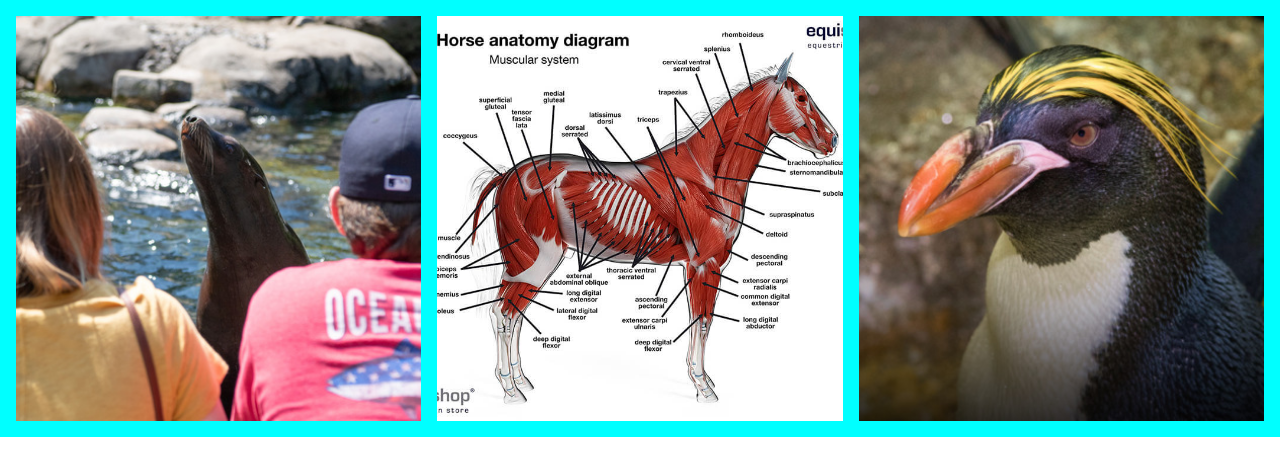
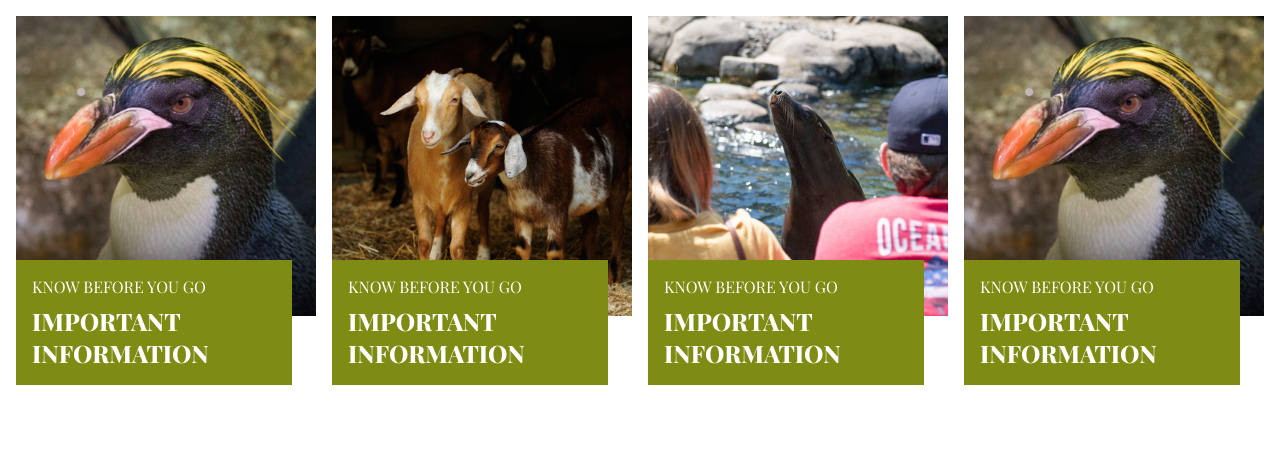
Before and after one commit to GeorgeEu/central_park_web, a plain HTML site: page index.html in a window 1280 px wide. Drawn offline with nearby package versions, Linux system fonts and the light colour scheme.

Commit message:
title container

```diff
--- a/index.html
+++ b/index.html
@@ -11,18 +11,39 @@
     <section class="row">
         <div class="cell">
             <div class="square-img">
-                <img class="square-img-container" src="./img/zoo1.jpeg" alt="#" />
+                <img class="square-img-container" src="./img/zoo4.jpeg" alt="#" />
+            </div>
+            <div class="cell-title">
+            	<p>Know Before You Go</p>
+                <h2>Important Information</h2>
             </div>
         </div>
         <div class="cell">
             <div class="square-img">
-                <img class="square-img-container" src="./img/horse.jpeg" alt="#" />
+                <img class="square-img-container" src="./img/zoo2.jpeg" alt="#" />
+            </div>
+            <div class="cell-title">
+            	<p>Know Before You Go</p>
+                <h2>Important Information</h2>
+            </div>
+        </div>
+        <div class="cell">
+            <div class="square-img">
+                <img class="square-img-container" src="./img/zoo1.jpeg" alt="#" />
+            </div>
+            <div class="cell-title">
+            	<p>Know Before You Go</p>
+                <h2>Important Information</h2>
             </div>
         </div>
         <div class="cell">
             <div class="square-img">
                 <img class="square-img-container" src="./img/zoo4.jpeg" alt="#" />
             </div>
+            <div class="cell-title">
+            	<p>Know Before You Go</p>
+                <h2>Important Information</h2>
+            </div>
         </div>
     </section>
 </body>
--- a/styles.css
+++ b/styles.css
@@ -1,11 +1,17 @@
+@import url('https://fonts.googleapis.com/css2?family=Playfair+Display:wght@400;600;800&display=swap');
+
 * {
     padding: 0;
     margin: 0;
+    font-family: 'Playfair Display', serif;
+}
+
+:root {
+    --green: #7E8C14;
 }
 
 .row {
     display: flex;
-    background-color: aqua;
     padding: 16px;
     justify-content: space-between;
     column-gap: 16px;
@@ -32,3 +38,25 @@
     height: 100%;
     object-fit: cover;
 }
+
+.cell-title {
+    position: relative;
+    background-color: var(--green);
+    padding: 16px;
+    width: calc(100% - 56px);
+    margin-top: -56px;
+    z-index: 10;
+}
+
+.cell-title p {
+    color: white;
+    text-transform: uppercase;
+}
+
+.cell-title h2 {
+    color: white;
+    text-transform: uppercase;
+    font-weight: 800;
+    font-size: 1.5rem;
+    margin-top: 8px;
+}
```
